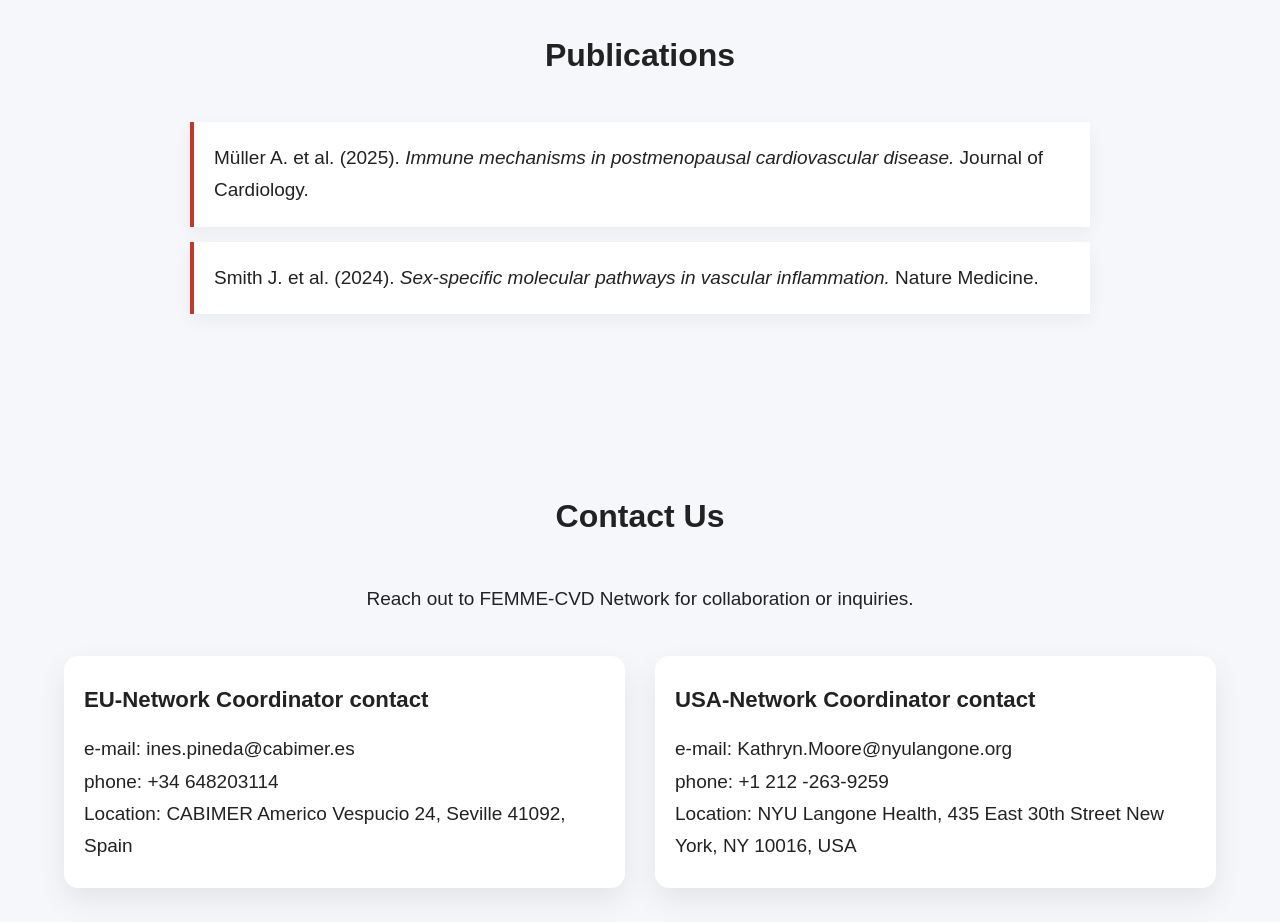
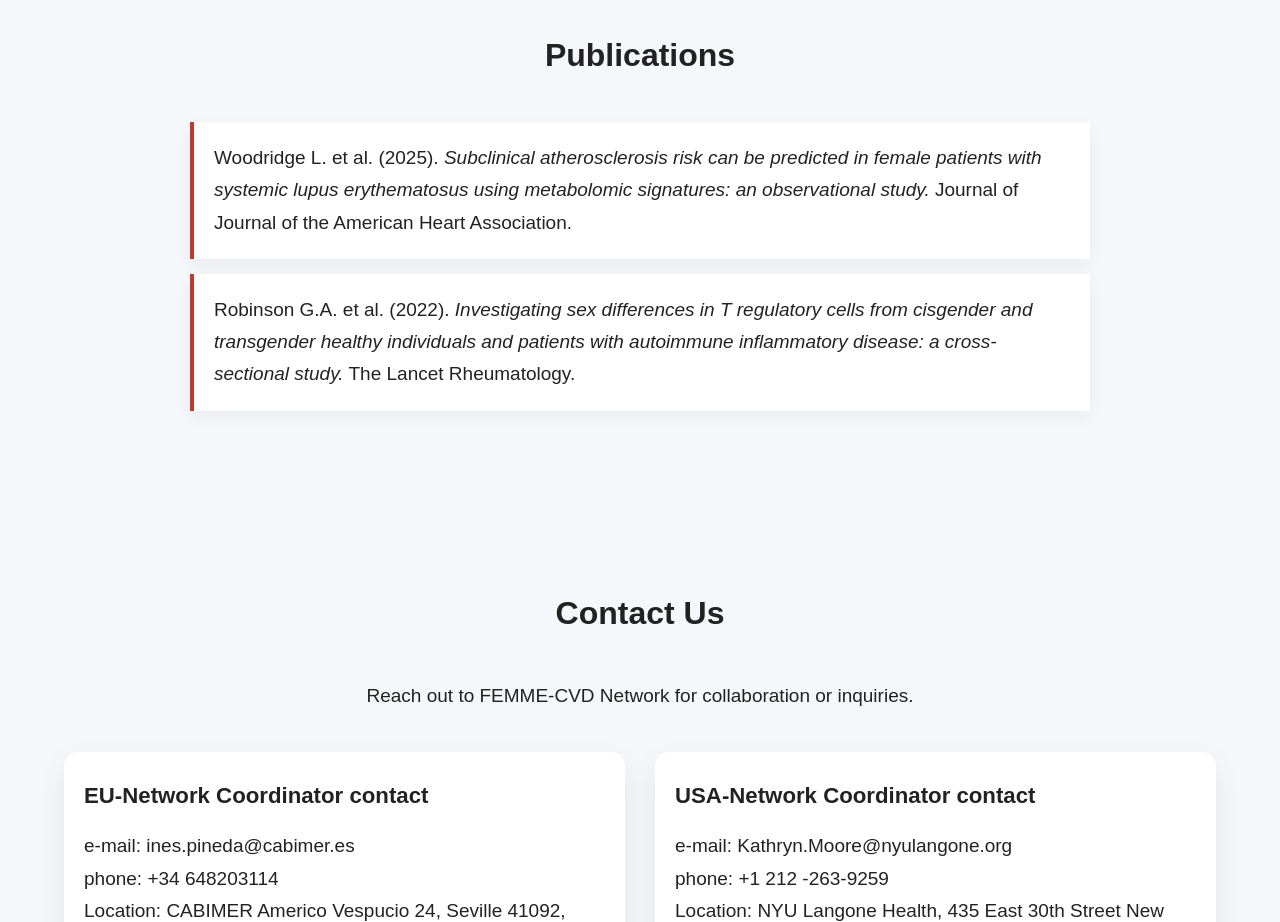
Before and after one commit to femme-cvd/femme-cvd, a plain HTML site: page index.html in a window 1280 px wide. Shown: the part 3240-4162 px from the top of the page. Drawn offline with Linux system fonts and the light colour scheme.

Commit message:
index.html

```diff
--- a/index.html
+++ b/index.html
@@ -289,8 +289,8 @@ html { scroll-behavior: smooth; }
       <h2>Publications</h2>
     </div>
     <ul class="publications">
-      <li>Müller A. et al. (2025). <em>Immune mechanisms in postmenopausal cardiovascular disease.</em> Journal of Cardiology.</li>
-      <li>Smith J. et al. (2024). <em>Sex-specific molecular pathways in vascular inflammation.</em> Nature Medicine.</li>
+      <li>Woodridge L. et al. (2025). <em>Subclinical atherosclerosis risk can be predicted in female patients with systemic lupus erythematosus using metabolomic signatures: an observational study.</em> Journal of Journal of the American Heart Association.</li>
+      <li> Robinson G.A. et al. (2022). <em> Investigating sex differences in T regulatory cells from cisgender and transgender healthy individuals and patients with autoimmune inflammatory disease: a cross-sectional study.</em> The Lancet Rheumatology.</li>
     </ul>
   </div>
 </section>
```
